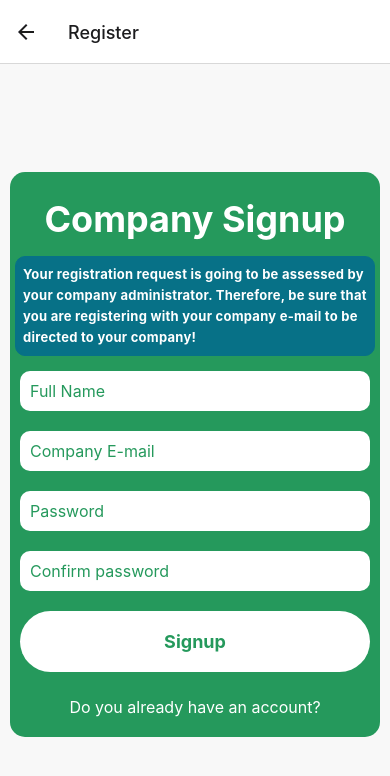
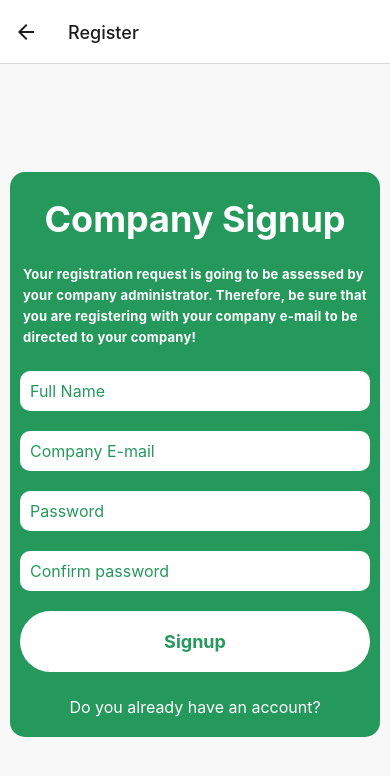
Before and after one commit to Esrefylmz/ENS492Mobile, a React Native app: screen /Register in a window 390 px wide. Shown: the top 776 px of the page. Built offline with nearby package versions, Linux system fonts and the light colour scheme.

Commit message:
general theme fix

```diff
--- a/components/SignupInformation.js
+++ b/components/SignupInformation.js
@@ -20,8 +20,8 @@ const signupInfoStyles = StyleSheet.create({
     alignItems: 'flex-start',
     margin: 5,
     borderWidth: 1,
-    borderColor: '#077187',
-    backgroundColor: '#077187',
+    borderColor: '#25995c',
+    backgroundColor: '#25995c',
     borderRadius: 10,
   },
   signupInfoText: {
@@ -32,11 +32,11 @@ const signupInfoStyles = StyleSheet.create({
     color: "white",
   },
   textContainer: {
-    borderColor: "#077187",
+    borderColor: "#25995c",
     borderWidth: 1,
     borderRadius: 10,
     padding: 6,
     width: '100%',
-    backgroundColor: "#077187",
+    backgroundColor: "#25995c",
   }
 });
--- a/pages/HomePage.js
+++ b/pages/HomePage.js
@@ -174,11 +174,8 @@ function HomePage({ navigation, route }) {
       <StatusBar style="dark"/>
         <View style={homePageStyles.bodyContainer}>
           <View style={homePageStyles.appBar}>
+          <Text style={homePageStyles.appBarText}>MY BUILDINGS</Text>
             <View style={homePageStyles.iconPosition}>
-            <View>
-              <Text style={homePageStyles.appBarText}>MY BUILDINGS</Text>
-            </View>
-            <View style={{ width: 65 }}/>
               <TouchableOpacity onPress={goProfile}>
                 <Image
                   style={homePageStyles.icon}
@@ -226,7 +223,7 @@ function HomePage({ navigation, route }) {
                     )}
                   </View>
                 }
-              contentContainerStyle={{ paddingBottom: 100 }}
+              contentContainerStyle={{ paddingBottom: 200 }}
               />
             </View>
           </View>
@@ -271,8 +268,8 @@ function HomePage({ navigation, route }) {
         color: `${colors.appbar_text}`,
       },
       configureButton: {
-        marginTop: 10,
-        marginBottom: 10,
+        marginTop: 15,
+        marginBottom: 15,
       },
       button: {
         backgroundColor: `${colors.primary}`,
@@ -295,7 +292,7 @@ function HomePage({ navigation, route }) {
         flexDirection: "row",
         alignItems: "center",
         justifyContent: "space-between",
-        borderWidth: 2.5,
+        borderWidth: 1,
         borderColor: `${colors.primary}`,
         borderRadius: 5,
         paddingLeft: 10,
@@ -333,7 +330,17 @@ function HomePage({ navigation, route }) {
         shadowOffset: { width: 0, height: 2 }, // for iOS
         shadowOpacity: 0.25, // for iOS
         shadowRadius: 4,
+        marginVertical: 5, // Add some vertical spacing
+        paddingVertical: 5, // Add some padding to the top and bottom
+        overflow: "hidden", // Clip any overflow content
+        fontFamily: "Helvetica", // Use a specific font family
+        fontWeight: "600", // Use a bold font weight
+        fontSize: 18, // Decrease the font size
+        textTransform: "uppercase", // Uppercase the text
+        letterSpacing: 1.5, // Add some letter spacing
+        elevation: 10, // Increase the elevation for Android
       },
+
       buildingName: {
         color: `${colors.primary}`,
         fontSize: 20,
--- a/pages/LoginPage.js
+++ b/pages/LoginPage.js
@@ -77,7 +77,7 @@ function LoginPage({ navigation }) {
       <StatusBar />
       <View style={styles.mainContainer}>
       <View style={styles.headerContainer}>
-      <Image source={require('../assets/icons/nefex.png')} style={{ width: 150, height: 100 }}/>
+      <Image source={require('../assets/icons/nefex.png')} style={{ width: 180, height: 100 }}/>
       </View>
         <View style={styles.bodyContainer}>
           <TextInput style={styles.inputText} placeholder="Email" value={email} onChangeText={setEmail} />
--- a/pages/RegisterPage.js
+++ b/pages/RegisterPage.js
@@ -1,5 +1,5 @@
-import { View, StyleSheet, ScrollView, StatusBar, TextInput, Text, TouchableOpacity, Alert} from "react-native";
-import React, {useState, useEffect} from "react";
+import { View, StyleSheet, ScrollView, StatusBar, TextInput, Text, TouchableOpacity} from "react-native";
+import React, {useState} from "react";
 import Snackbar from 'react-native-snackbar';
 import Header from "../components/Header";
 import { colors } from "../components/Colors";
--- a/pages/RoomDetails.js
+++ b/pages/RoomDetails.js
@@ -82,10 +82,9 @@ import {
         <StatusBar style="dark"/>
           <View style={homePageStyles.bodyContainer}>
             <View style={homePageStyles.appBar}>
+            <Text style={homePageStyles.appBarText}>{room.name}</Text>
               <View style={homePageStyles.iconPosition}>
-              <View>
-                <Text style={homePageStyles.appBarText}>{room.name}</Text>
-              </View>
+
                 <TouchableOpacity>
                   <Image
                     style={homePageStyles.icon}
```
Also changed, not shown: assets/icons/open-door.png (added).
